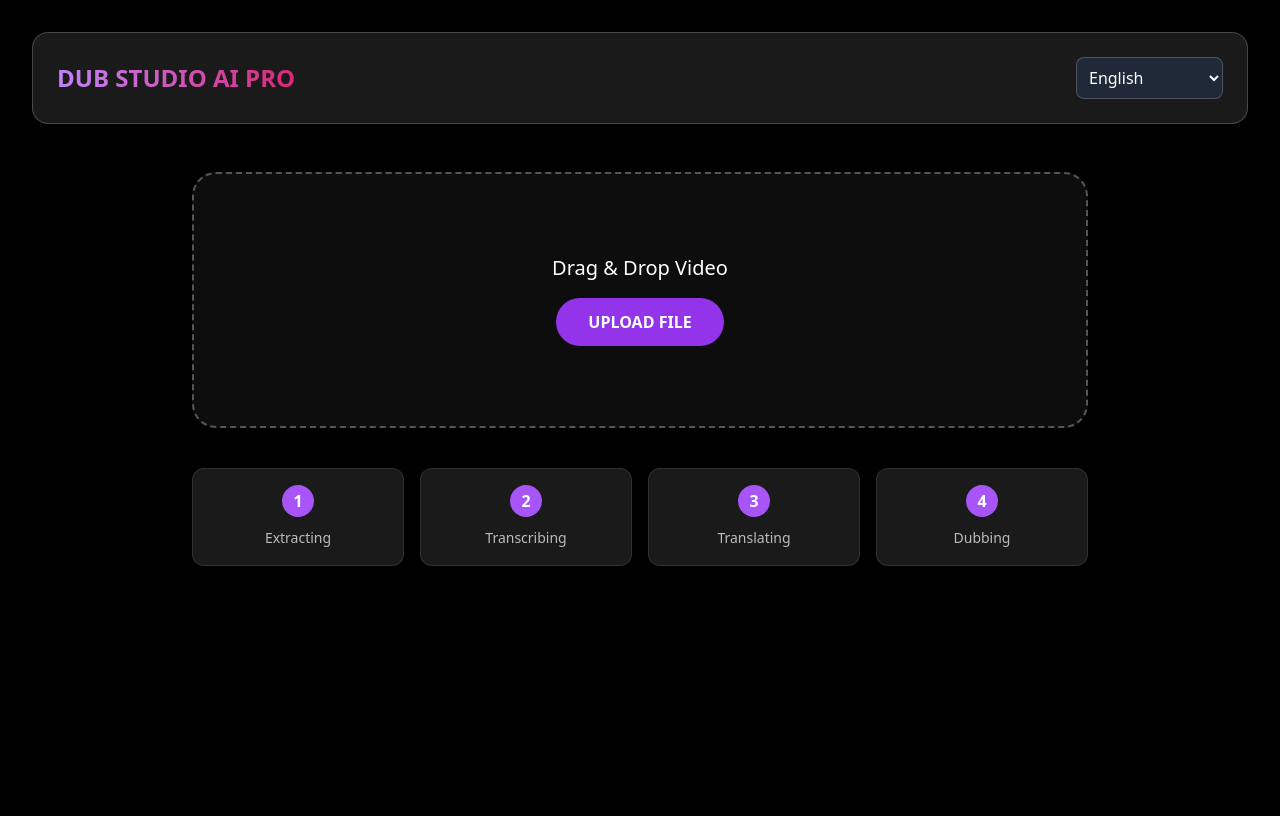
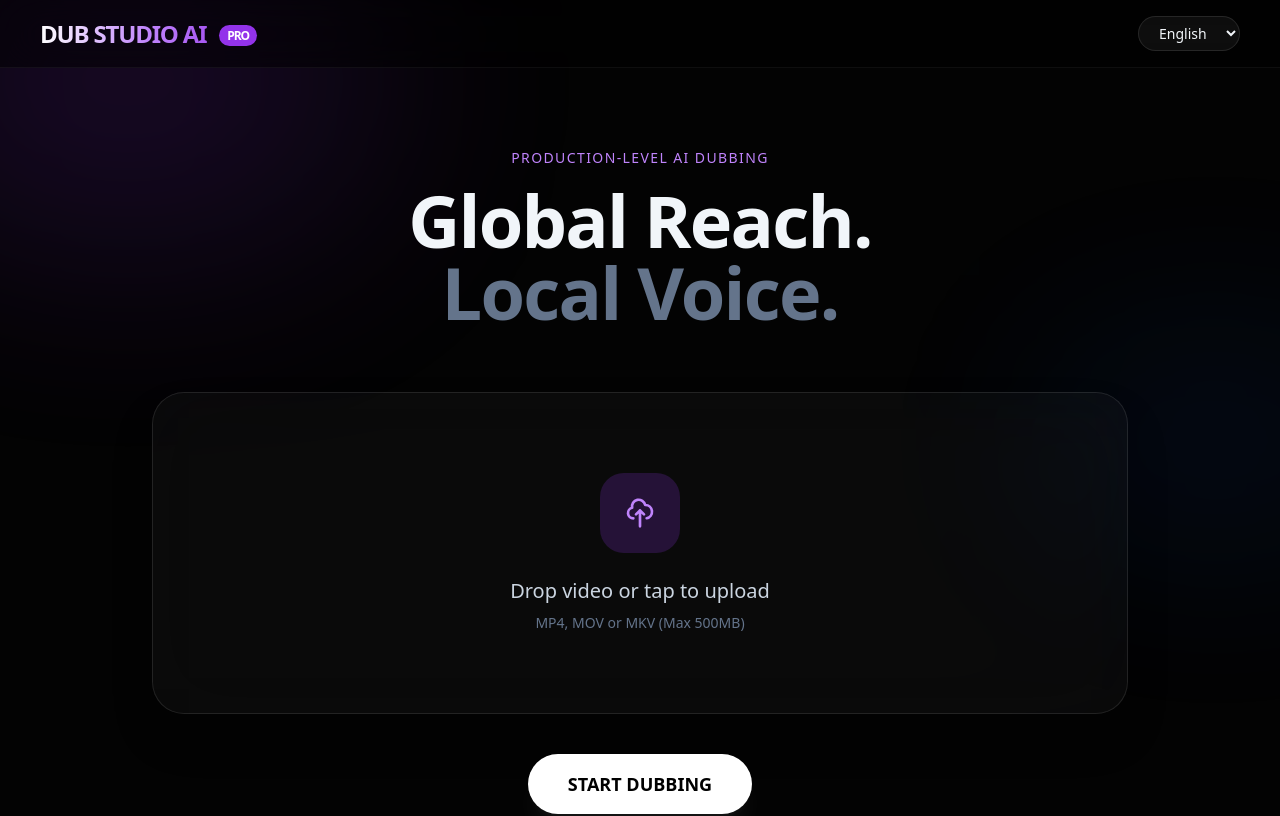
Before and after one commit to bryar780/dub-studio-ui, a React (Vite) app: page / in a window 1280 px wide. Shown: the top 816 px of the page. Built offline with nearby package versions, Linux system fonts and the light colour scheme.

Commit message:
Update App.jsx

```diff
--- a/App.jsx
+++ b/App.jsx
@@ -1,57 +1,103 @@
-import React, { useState } from 'react';
-import { motion } from 'framer-motion';
+import React, { useState, useEffect } from 'react';
+import { motion, AnimatePresence } from 'framer-motion';
 
 const App = () => {
   const [lang, setLang] = useState('en');
-  const [isUploading, setIsUploading] = useState(false);
+  const [file, setFile] = useState(null);
+  const [isProcessing, setIsProcessing] = useState(false);
+  const [progress, setProgress] = useState(0);
 
   const isRTL = lang === 'ar' || lang === 'ku';
 
+  const content = {
+    en: { title: "DUB STUDIO AI", sub: "Production-level AI Dubbing", drop: "Drop video or tap to upload", btn: "START DUBBING", steps: ["Extracting", "Transcribing", "Translating", "Dubbing"] },
+    ar: { title: "دبلجة الذكاء الاصطناعي", sub: "إنتاج احترافي للدبلجة", drop: "اسحب الفيديو أو اضغط للرفع", btn: "ابدأ الدبلجة", steps: ["استخراج الصوت", "تحويل النص", "الترجمة", "الدبلجة"] },
+    ku: { title: "دۆبێ ستۆدیۆ ئای ئای", sub: "دۆبلاجکردنی پرۆفیشناڵ", drop: "ڤیدیۆکە لێرە دابنێ یان کلیک بکە", btn: "دەستپێکردن", steps: ["دەرهێنانی دەنگ", "نووسینەوە", "وەرگێڕان", "دۆبلاجکردن"] }
+  };
+
   return (
-    <div className={`min-h-screen bg-black text-white p-8 ${isRTL ? 'rtl' : 'ltr'}`}
-         style={{ direction: isRTL ? 'rtl' : 'ltr' }}>
+    <div className={`min-h-screen bg-[#030303] text-slate-100 font-sans selection:bg-purple-500/30 ${isRTL ? 'rtl' : 'ltr'}`} style={{ direction: isRTL ? 'rtl' : 'ltr' }}>
 
-      {/* Glassmorphic Header */}
-      <nav className="backdrop-blur-md bg-white/10 p-6 rounded-2xl border border-white/20 flex justify-between items-center">
-        <h1 className="text-2xl font-bold bg-gradient-to-r from-purple-400 to-pink-600 bg-clip-text text-transparent">
-          DUB STUDIO AI PRO
-        </h1>
+      {/* Animated Background Blobs */}
+      <div className="fixed inset-0 overflow-hidden pointer-events-none">
+        <div className="absolute -top-[10%] -left-[10%] w-[40%] h-[40%] bg-purple-600/20 blur-[120px] rounded-full animate-pulse" />
+        <div className="absolute top-[40%] -right-[10%] w-[30%] h-[30%] bg-blue-600/10 blur-[100px] rounded-full animate-pulse delay-700" />
+      </div>
+
+      {/* Navbar */}
+      <nav className="sticky top-0 z-50 backdrop-blur-xl bg-black/50 border-b border-white/5 px-4 py-4 md:px-10">
+        <div className="max-w-7xl mx-auto flex justify-between items-center">
+          <motion.h1
+            initial={{ opacity: 0, x: -20 }} animate={{ opacity: 1, x: 0 }}
+            className="text-xl md:text-2xl font-black tracking-tighter bg-gradient-to-r from-white via-purple-400 to-purple-600 bg-clip-text text-transparent">
+            {content[lang].title} <span className="text-xs bg-purple-600 text-white px-2 py-0.5 rounded-full ml-2 align-middle">PRO</span>
+          </motion.h1>
+
           <select
+            value={lang}
             onChange={(e) => setLang(e.target.value)}
-          className="bg-gray-800 border border-white/20 rounded-lg p-2"
+            className="bg-white/5 border border-white/10 rounded-full px-4 py-1.5 text-sm outline-none focus:ring-2 ring-purple-500/50 transition-all cursor-pointer"
           >
             <option value="en">English</option>
             <option value="ar">العربية</option>
-          <option value="ku">کوردی (سۆرانی)</option>
+            <option value="ku">کوردی</option>
           </select>
+        </div>
       </nav>
 
-      <main className="mt-12 max-w-4xl mx-auto text-center">
+      <main className="relative z-10 max-w-5xl mx-auto px-6 py-12 md:py-20">
+        {/* Hero Section */}
+        <div className="text-center mb-16">
+          <motion.p initial={{ opacity: 0 }} animate={{ opacity: 1 }} className="text-purple-400 font-medium tracking-widest text-xs md:text-sm uppercase mb-4">
+            {content[lang].sub}
+          </motion.p>
+          <h2 className="text-4xl md:text-7xl font-bold tracking-tight mb-6">
+            Global Reach.<br/><span className="text-slate-500">Local Voice.</span>
+          </h2>
+        </div>
+
+        {/* Upload Zone */}
         <motion.div
-          initial={{ opacity: 0, y: 20 }}
-          animate={{ opacity: 1, y: 0 }}
-          className="border-2 border-dashed border-white/30 rounded-3xl p-20 hover:border-purple-500 transition-all cursor-pointer bg-white/5"
+          whileHover={{ scale: 1.01 }}
+          whileTap={{ scale: 0.98 }}
+          className="group relative backdrop-blur-2xl bg-white/[0.03] border border-white/10 rounded-[2rem] p-8 md:p-20 text-center transition-all hover:border-purple-500/50 hover:bg-white/[0.05] shadow-2xl"
         >
-          <p className="text-xl mb-4">
-            {lang === 'en' ? 'Drag & Drop Video' : lang === 'ar' ? 'اسحب الفيديو هنا' : 'ڤیدیۆکە لێرە دابنێ'}
-          </p>
-          <button className="bg-purple-600 hover:bg-purple-700 px-8 py-3 rounded-full font-bold transition-all">
-            UPLOAD FILE
-          </button>
+          <input type="file" className="absolute inset-0 w-full h-full opacity-0 cursor-pointer" accept="video/*" />
+          <div className="flex flex-col items-center">
+            <div className="w-16 h-16 md:w-20 md:h-20 bg-purple-600/20 rounded-3xl flex items-center justify-center mb-6 group-hover:scale-110 transition-transform">
+              <svg className="w-8 h-8 text-purple-400" fill="none" stroke="currentColor" viewBox="0 0 24 24"><path strokeLinecap="round" strokeLinejoin="round" strokeWidth="2" d="M7 16a4 4 0 01-.88-7.903A5 5 0 1115.9 6L16 6a5 5 0 011 9.9M15 13l-3-3m0 0l-3 3m3-3v12" /></svg>
+            </div>
+            <p className="text-lg md:text-xl font-medium text-slate-300 mb-2">{content[lang].drop}</p>
+            <p className="text-sm text-slate-500">MP4, MOV or MKV (Max 500MB)</p>
+          </div>
         </motion.div>
 
-        {/* Processing Steps Status */}
-        <div className="mt-10 grid grid-cols-1 md:grid-cols-4 gap-4">
-          {['Extracting', 'Transcribing', 'Translating', 'Dubbing'].map((step, i) => (
-            <div key={i} className="bg-white/10 p-4 rounded-xl border border-white/10">
-              <div className="w-8 h-8 rounded-full bg-purple-500 mx-auto mb-2 flex items-center justify-center font-bold">
-                {i + 1}
+        {/* Action Button */}
+        <div className="mt-10 flex justify-center">
+          <button className="relative group overflow-hidden bg-white text-black px-10 py-4 rounded-full font-bold text-lg hover:pr-14 transition-all shadow-xl shadow-white/5">
+            <span className="relative z-10">{content[lang].btn}</span>
+            <span className="absolute right-6 opacity-0 group-hover:opacity-100 transition-all">→</span>
+          </button>
         </div>
-              <span className="text-sm opacity-70">{step}</span>
+
+        {/* Progress Steps */}
+        <div className="mt-24 grid grid-cols-2 md:grid-cols-4 gap-4">
+          {content[lang].steps.map((step, i) => (
+            <div key={i} className="flex flex-col items-center md:items-start p-4 rounded-2xl bg-white/[0.02] border border-white/5">
+              <span className="text-[10px] font-black text-purple-500 mb-2 uppercase tracking-widest">Step 0{i+1}</span>
+              <span className="text-sm md:text-base font-semibold text-slate-300">{step}</span>
+              <div className="w-full h-1 bg-white/5 rounded-full mt-4 overflow-hidden">
+                <div className={`h-full bg-purple-500 transition-all duration-1000 ${isProcessing ? 'w-full' : 'w-0'}`} />
+              </div>
             </div>
           ))}
         </div>
       </main>
+
+      {/* Footer */}
+      <footer className="py-10 text-center border-t border-white/5 text-slate-600 text-xs">
+        &copy; 2026 DUB STUDIO AI PRO • Made for Bryar Honar
+      </footer>
     </div>
   );
 };
```
Lines whose indentation alone changed are shown as unchanged.
